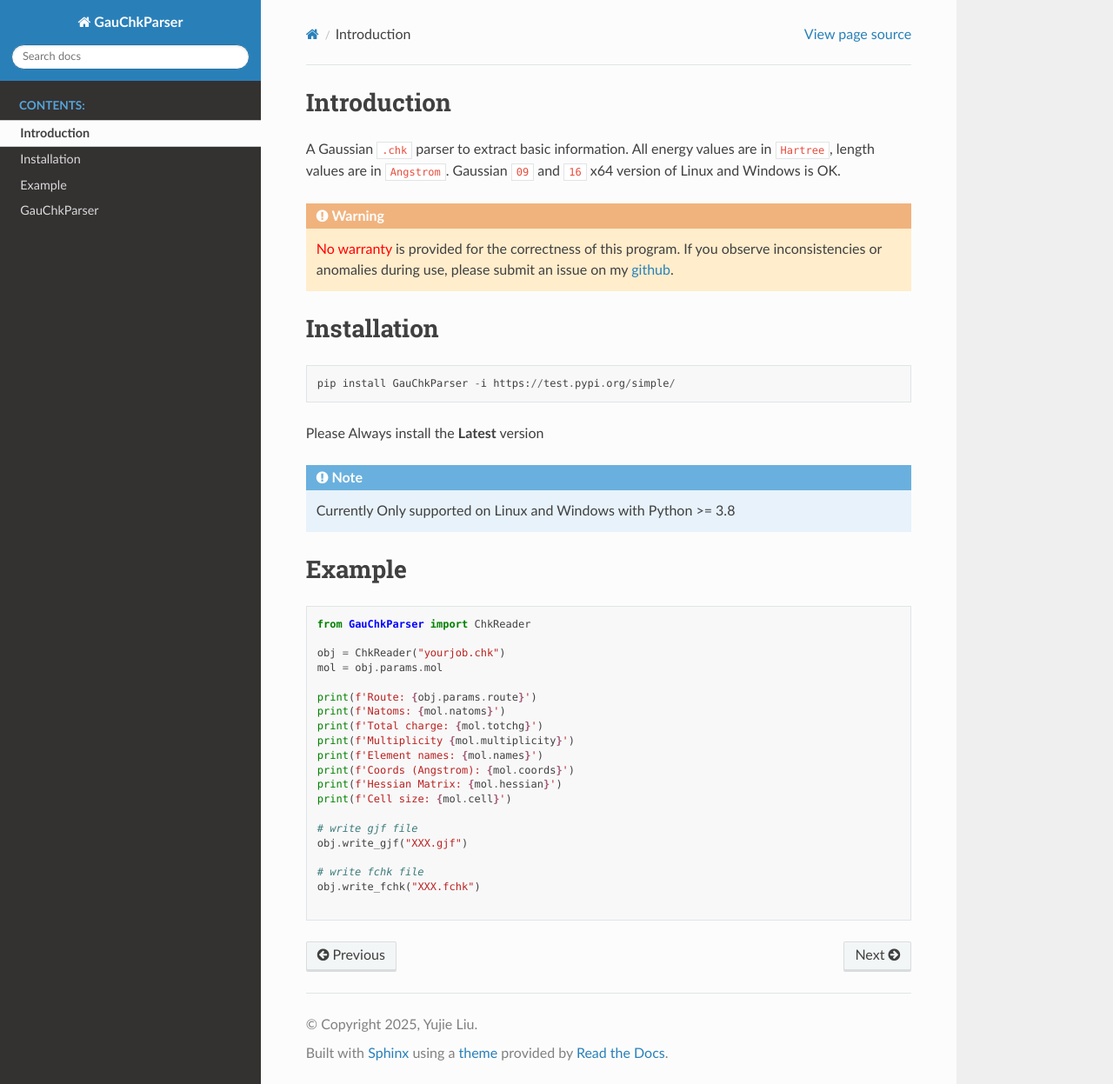
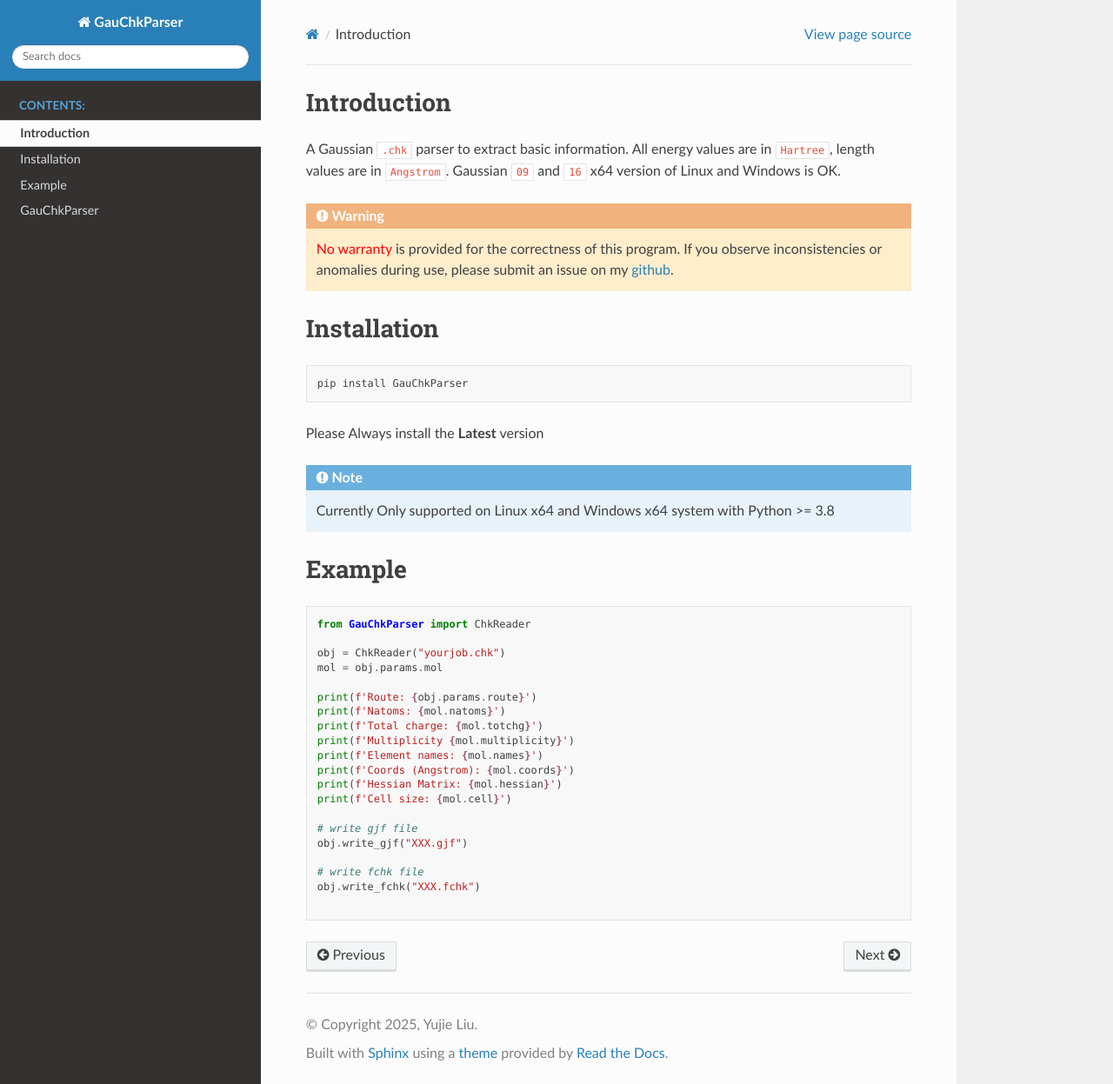
Before and after one commit to liuyujie714/GauChkParserDoc, a Sphinx documentation site: the page built from docs/source/install.md, in a window 1280 px wide and 1247 px high. Shown: the whole window at 87% size. Built offline with Sphinx 7.4.7 and the Read the Docs theme 3.1.0, drawn with Linux system fonts in a browser that asks for light colours; the version number could not be read and is left out.

Commit message:
update doc

````diff
--- a/docs/source/install.md
+++ b/docs/source/install.md
@@ -13,13 +13,13 @@
 # Installation
 
 ```
-pip install GauChkParser -i https://test.pypi.org/simple/
+pip install GauChkParser
 ```
 
 Please Always install the **Latest** version
 
 ```{note}
-Currently Only supported on Linux and Windows with Python >= 3.8
+Currently Only supported on Linux x64 and Windows x64 system with Python >= 3.8
 ```
 
 
````
Also changed, not shown: 5 other files.
